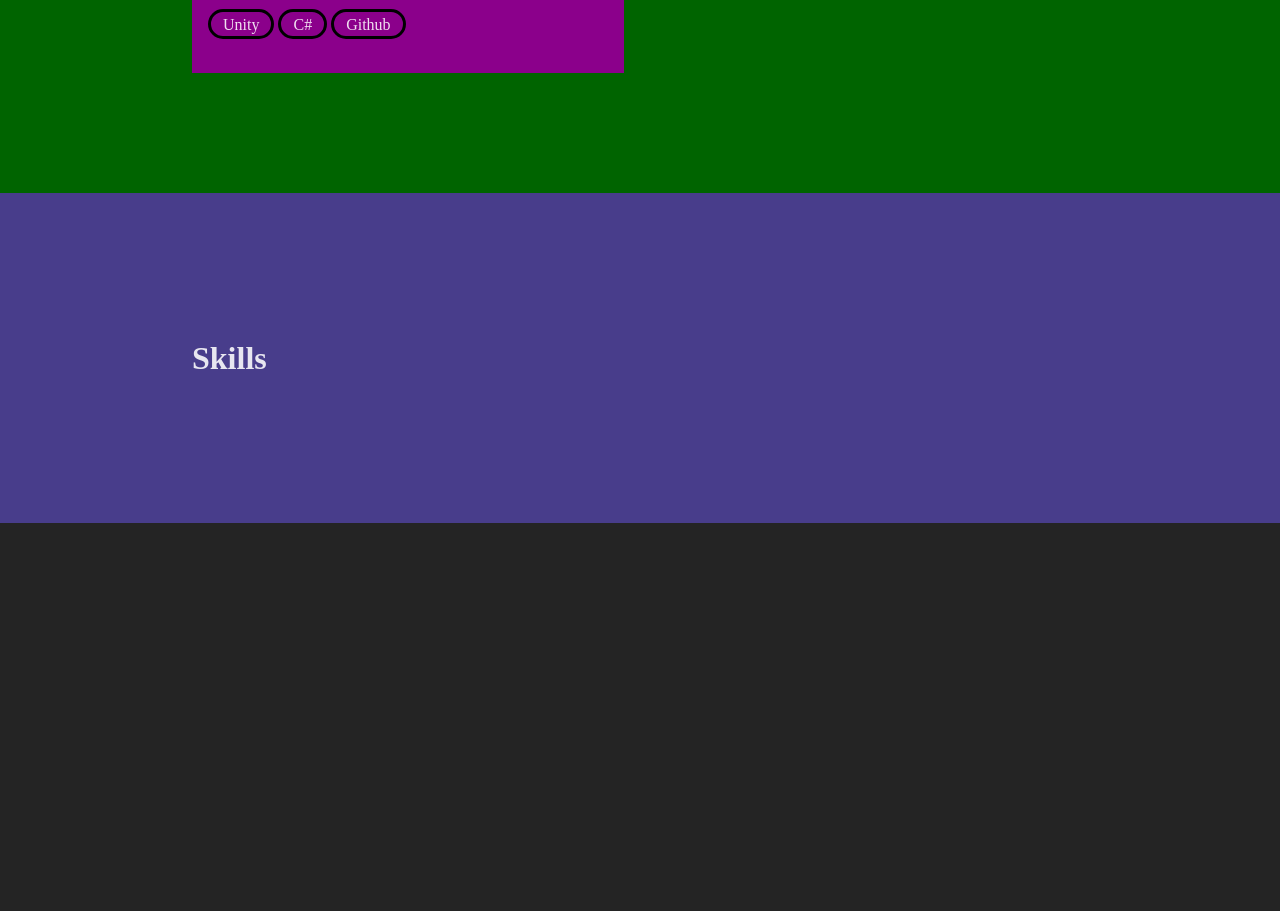
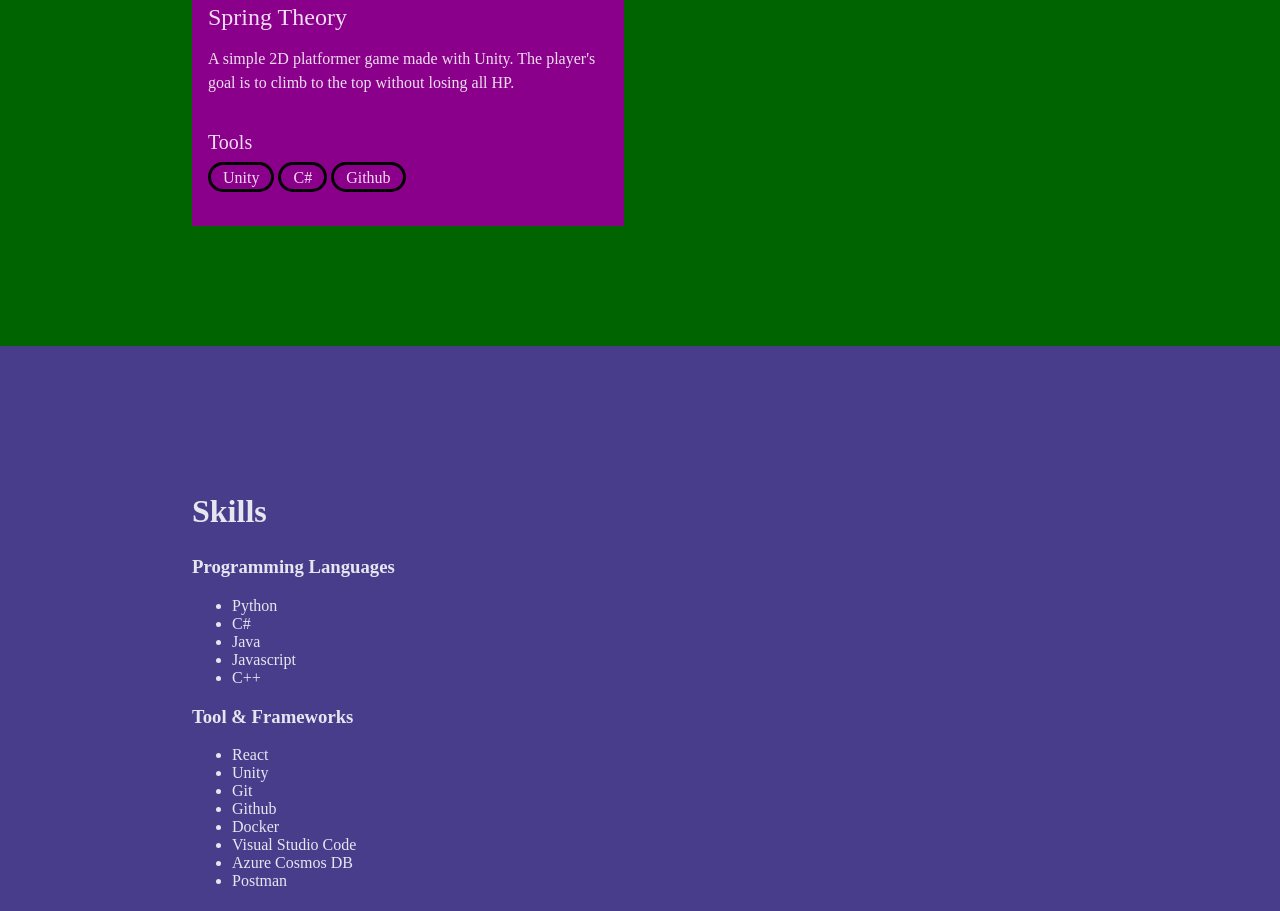
Before and after one commit to BryanL530/bryan-website-v2, a React (Vite) app: page / in a window 1280 px wide. Shown: the part 1880-2791 px from the top of the page. Before the commit the page ends 2403 px from the top, so only its background shows below. Built offline with nearby package versions, Linux system fonts and the light colour scheme.

Commit message:
Draft for skills section

```diff
--- a/src/App.css
+++ b/src/App.css
@@ -10,7 +10,7 @@
   left: 15%;
 }
 
-.section {
+section {
   padding: 15vh 15vw;
 }
 
@@ -23,7 +23,7 @@
 .project {
   display: grid;
   grid-template-rows: subgrid;
-  grid-row: span 5;
+  grid-row: span 6;
   background-color: darkmagenta;
   padding: 1rem;
   gap: 0;
@@ -42,6 +42,11 @@
 
 .project-description {
   line-height: 1.5;
+}
+
+.project-tool {
+  font-size: 1.25rem;
+  margin-bottom: 0.5rem;
 }
 
 .tool-list {
--- a/src/App.jsx
+++ b/src/App.jsx
@@ -1,13 +1,19 @@
-import { useState } from 'react'
+import './App.css'
 import Project from './Project'
-import { Helmet } from 'react-helmet'
-import './App.css'
 import projectJson from "./project.json"
 
+// List for mapping in skills section
+const PROGS = ["Python", "C#", "Java", "Javascript", "C++"];
+const TOOLS = ["React", "Unity", "Git", "Github", "Docker", "Visual Studio Code", "Azure Cosmos DB", "Postman"]
+const MISCS = ["Restful APIs", "Debugging", "Data Strucutre & Algorithms", "Object-Oriented Programming"]
+
 function App() {
-  const projectList = projectJson.map(
-    (p) => <Project key={p.name} data={p}/>
-  );
+  // Mapped List for various section
+  const projectList = projectJson.map((p) => <Project key={p.name} data={p}/>);
+
+  const progList = PROGS.map((lang, index) => <li key={index}>{lang}</li>);
+  const toolList = TOOLS.map((tool, index) => <li key={index}>{tool}</li>);
+  const miscList = MISCS.map((misc, index) => <li key={index}>{misc}</li>);
 
   return (
     <>
@@ -20,16 +26,32 @@ function App() {
       </div>
 
       {/* Proejct Section */}
-      <div id='projects' className='section'>
+      <section id='projects'>
         <h2>Projects</h2>
         <div id='project-list'>
           {projectList}
         </div>
-      </div>
+      </section>
+
       {/* Skills Section */}
-      <div id='skills' className='section'>
+      <section id='skills'>
         <h2>Skills</h2>
-      </div>
+        <h3>Programming Languages</h3>
+        <ul>
+          {progList}
+        </ul>
+        <h3>Tool & Frameworks</h3>
+        <ul>
+          {toolList}
+        </ul>
+        <h3>Misc</h3>
+        <ul>
+          {miscList}
+        </ul>
+      </section>
+
+      {/*Some footer probably*/}
+      <section></section>
     </>
   )
 }
--- a/src/Project.jsx
+++ b/src/Project.jsx
@@ -10,6 +10,7 @@ function Project({data: {name, description, tools, link, img='/default-icon.svg'
       <img className="project-icon" src={BASE + img} alt="Test" />
       <p className="project-name">{name}</p>
       <p className="project-description">{description}</p>
+      <p className="project-tool">Tools</p>
       <div className="tool-list">
         {toolList}
       </div>
```
Also changed, not shown: 1 other file (tests, documents, lock files or other folders).
